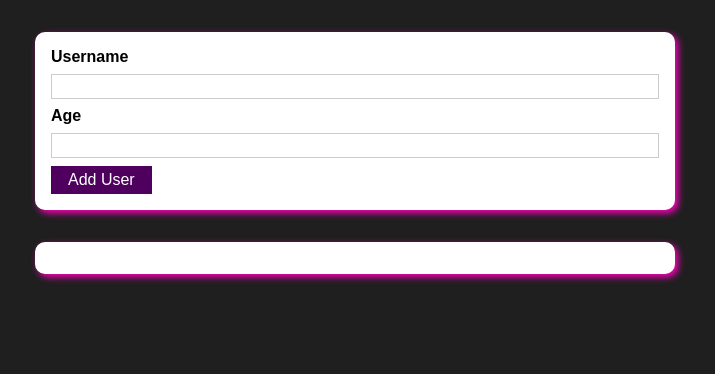
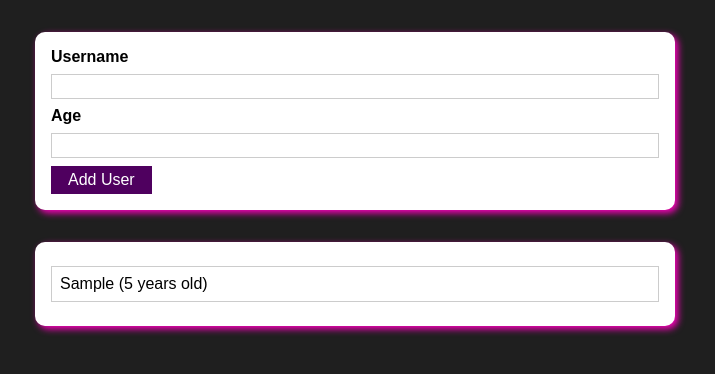
Before and after one commit to NicolaHearn/UdemyUserList, a React (Create React App) app: page / in a window 1280 px wide. Both pictures are taken after typing "Sample", "5" into the empty fields and a click on the button "Add User". Shown: the top 374 px of the page, without its empty margins (285-1000 px from the left). Built offline with nearby package versions, Linux system fonts and the light colour scheme.

Commit message:
add user list component to home page and update functionality

```diff
--- a/src/App.js
+++ b/src/App.js
@@ -1,12 +1,20 @@
-import React from 'react';
+import React, { useState } from 'react';
 import AddUser from './components/Users/AddUser';
 import UsersList from './components/Users/UsersList';
 
 function App() {
+const [usersList, setUsersList] = useState([]);
+
+  const addUserHandler = (uName, uAge) => {
+    setUsersList((prevUsersList) => {
+      return [...prevUsersList, {id: Math.random().toString(), name: uName, age: uAge} ];
+    });
+  };
+
   return (
     <div>
-      <AddUser />
-      <UsersList users={[]} />
+      <AddUser onAddUser={addUserHandler}/>
+      <UsersList users={usersList} />
     </div>
   );
 }
--- a/src/components/Users/AddUser.js
+++ b/src/components/Users/AddUser.js
@@ -15,7 +15,9 @@
         if (+enteredAge < 1) {
             return;
         }
-        console.log(enteredUsername, enteredAge);
+
+        props.onAddUser(enteredUsername, enteredAge);
+
         setEnteredUsername('');
         setEnteredAge('');
     };
--- a/src/components/Users/UsersList.js
+++ b/src/components/Users/UsersList.js
@@ -4,11 +4,15 @@
 
 const UsersList = props => {
     return (
-    <Card className={Styles.users}>
-    <ul>
-        {props.users.map(user => <li>{user.name} ({user.age} years old) </li>)}
-    </ul>
-    </Card>
+        <Card className={Styles.users}>
+            <ul >
+                {props.users.map(user => (
+                    <li key={user.id}>
+                        {user.name} ({user.age} years old)
+                    </li>
+                ))}
+            </ul>
+        </Card>
     )
 };
 
```
